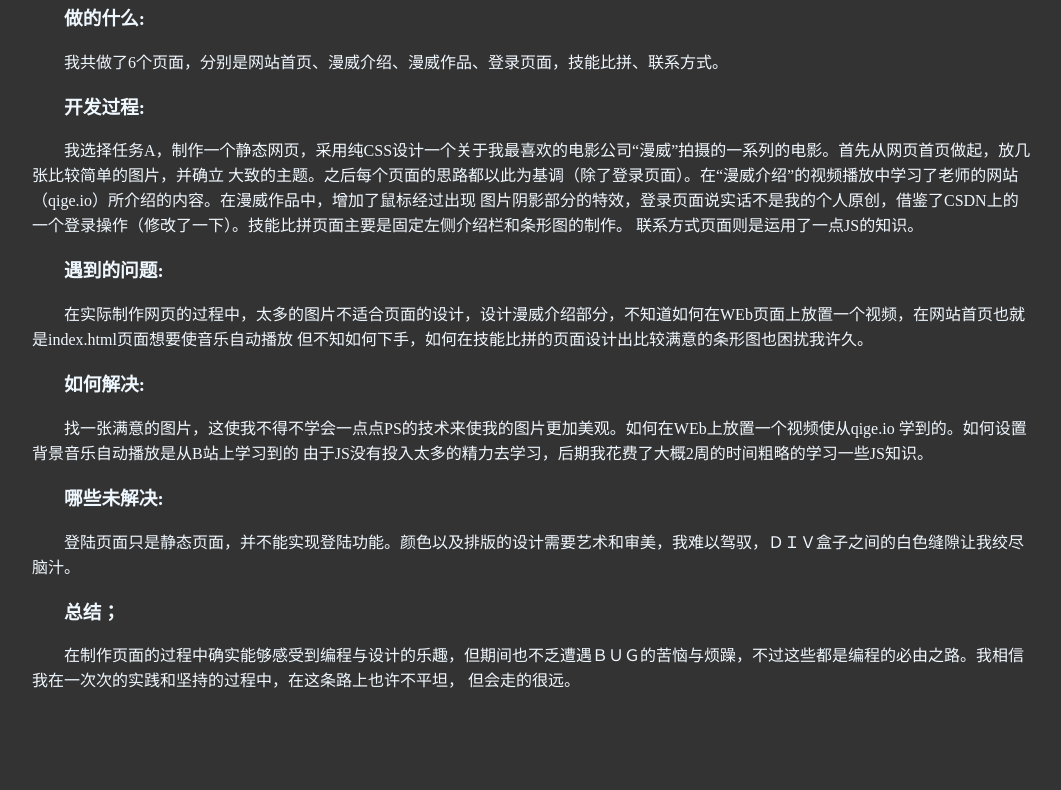
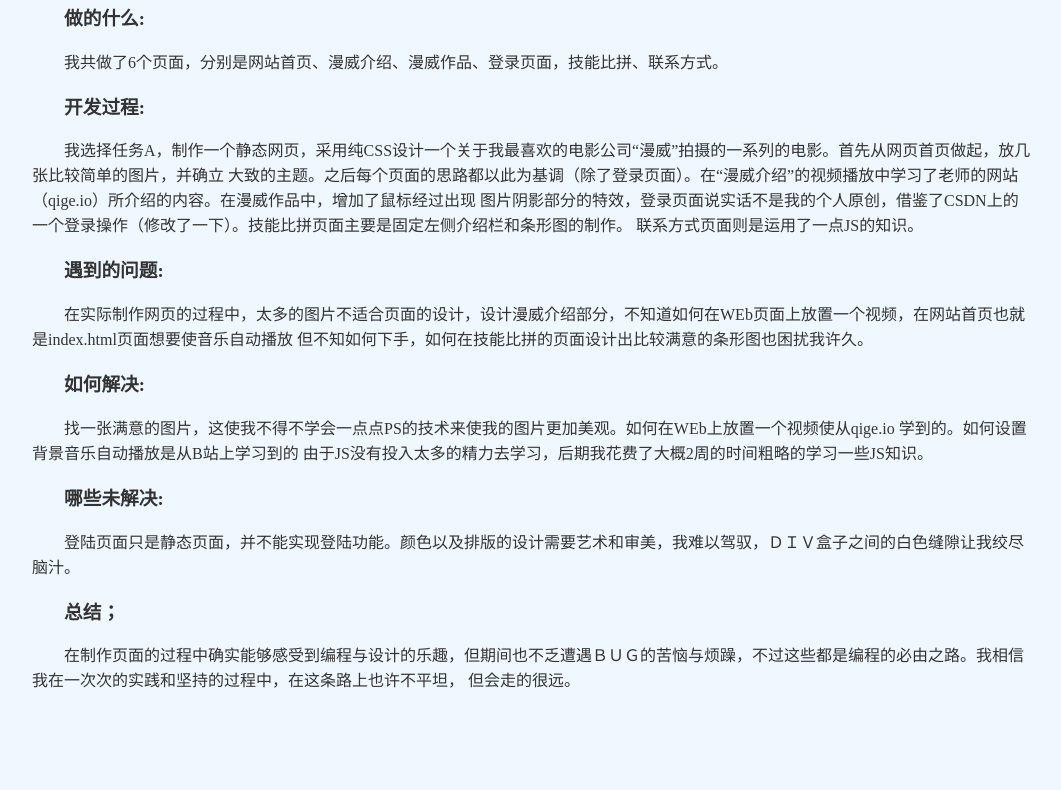
Before and after one commit to Ccy2858380551/liuyong, a plain HTML site: page html/report.html in a window 1280 px wide. Shown: the part 68-858 px from the top of the page, without its empty margins (108-1169 px from the left). Drawn offline with Linux system fonts and the light colour scheme.

Commit message:
Update report.html

```diff
--- a/html/report.html
+++ b/html/report.html
@@ -8,15 +8,15 @@
     <title>刘勇的WEB报告</title>
     <style>
         body {
-            background-color: #3c3c3c;
+            background-color:aliceblue;
         }
 
         .main {
             width: 1200px;
             height: 1100px;
             margin: 0 auto;
-            background-color: #333333;
-            color: aliceblue;
+            background-color: aliceblue;
+            color: #333333;
         }
 
         h1 {
```
